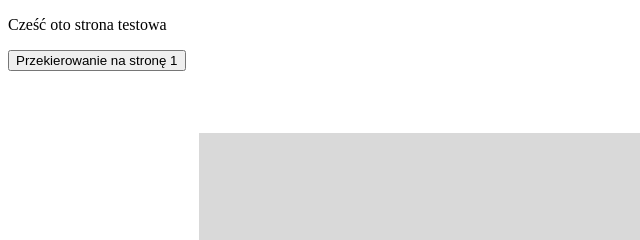
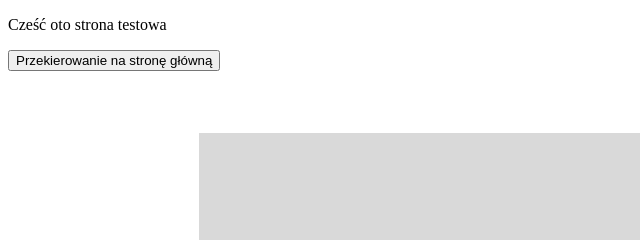
Before and after one commit to matszelo/TworzenieAplikacjiMobilnych-MateuszSz-Micha-L-AleksandraG, a plain HTML site: page strona1.html in a window 1280 px wide. Shown: the top 240 px of the page, 0-640 px from the left. Drawn offline with Linux system fonts and the light colour scheme.

Commit message:
Zmiana opisu przycisku

```diff
--- a/strona1.html
+++ b/strona1.html
@@ -16,7 +16,7 @@
               <div class="TutajBedzieAplikacjaDoJedzenia" style="color: black; font-size: 60px; font-family: Inter; font-weight: 400; word-wrap: break-word">Tutaj bedzie aplikacja do jedzenia</div>
             </div>
             <a href="index.html">
-                <button>Przekierowanie na stronę 1</button>
+                <button>Przekierowanie na stronę główną</button>
                 </a>
         <script src="src/index.js"></script>
       </body>
```
